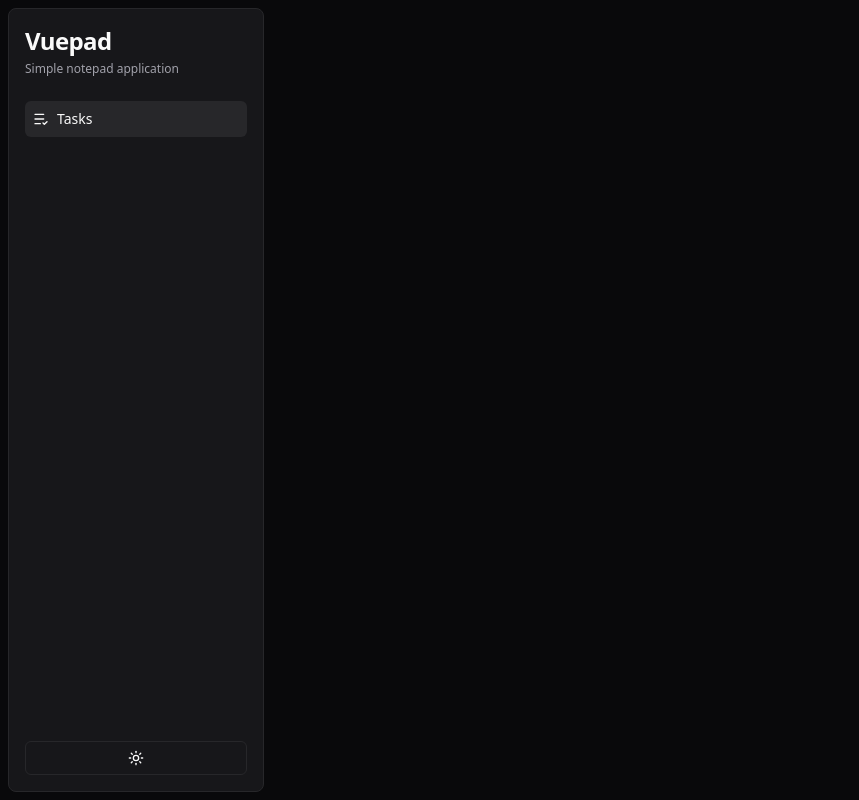
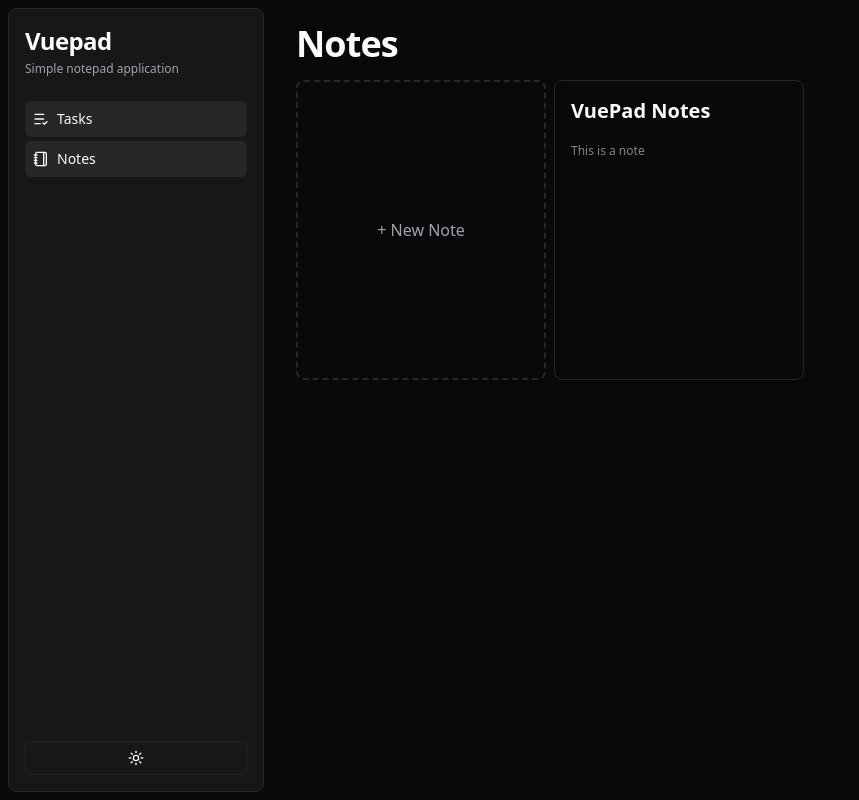
Before and after one commit to hdprajwal/vuepad, a Vue app: page /notes in a window 1280 px wide. Shown: the whole page, without its empty margins (0-859 px from the left). Built offline with nearby package versions, Linux system fonts and the light colour scheme.

Commit message:
feat: Add Notes feature with new views

```diff
--- a/src/App.vue
+++ b/src/App.vue
@@ -1,6 +1,6 @@
 <script setup lang="ts">
 import { RouterView } from 'vue-router'
-import { ListCheck, Sun, Moon } from 'lucide-vue-next'
+import { ListCheck, Notebook, Sun, Moon } from 'lucide-vue-next'
 import { useTheme } from './composables/useTheme'
 
 const { theme, toggleTheme } = useTheme();
@@ -24,6 +24,14 @@ const { theme, toggleTheme } = useTheme();
                 <span class="text-sm font-medium">Tasks</span>
               </RouterLink>
             </li>
+            <li>
+              <RouterLink to="/notes"
+                class="flex items-center gap-2 p-2 rounded-md bg-secondary text-foreground hover:bg-accent hover:text-accent-foreground transition-colors"
+                active-class="bg-accent text-accent-foreground">
+                <Notebook class="h-4 w-4" />
+                <span class="text-sm font-medium">Notes</span>
+              </RouterLink>
+            </li>
           </ul>
         </nav>
       </div>
@@ -34,7 +42,7 @@ const { theme, toggleTheme } = useTheme();
       </button>
     </aside>
     <main class="flex-1 overflow-y-auto p-6">
-      <div class="max-w-4xl mx-auto">
+      <div class="">
         <section class="w-full">
           <RouterView />
         </section>
--- /dev/null
+++ b/src/components/Notes/NoteEdit.vue
@@ -0,0 +1,17 @@
+<script setup lang="ts">
+import { useRoute } from 'vue-router'
+import { onMounted } from 'vue'
+
+const route = useRoute()
+
+const noteId = route.params.id
+
+onMounted(() => {
+    console.log(noteId)
+})
+
+</script>
+
+<template>
+    <div>This is note edit view</div>
+</template>
--- /dev/null
+++ b/src/components/Notes/NoteItem.vue
@@ -0,0 +1,40 @@
+<script setup lang="ts">
+import { RouterLink } from 'vue-router'
+
+const props = defineProps({
+    isNewNote: {
+        type: Boolean,
+        default: false
+    },
+    note: {
+        type: Object,
+        default: () => ({})
+    }
+})
+
+</script>
+
+<template>
+    <div v-if="isNewNote"
+        class="p-2 flex items-center justify-center border-2 border-dashed rounded-lg w-[250px] h-[300px] text-muted-foreground font-medium hover:border-primary/50 hover:text-primary cursor-pointer capitalize">
+        + New Note
+    </div>
+    <RouterLink :to="`/note/${note.id}`" v-else
+        class="p-4 border rounded-lg bg-card w-[250px] h-[300px] relative overflow-hidden flex flex-col">
+        <div class="flex-1 relative overflow-hidden">
+            <h1 v-if="note.title" class="text-xl font-bold text-foreground mb-4">
+                {{ note.title }}
+            </h1>
+
+            <div class="space-y-4 text-xs text-muted-foreground/80 leading-relaxed">
+                <p v-if="note.content">
+                    {{ note.content }}
+                </p>
+            </div>
+
+            <div
+                class="absolute bottom-0 left-0 right-0 h-24 bg-gradient-to-t from-card via-card/80 to-transparent pointer-events-none">
+            </div>
+        </div>
+    </RouterLink>
+</template>
--- /dev/null
+++ b/src/components/Notes/Page.vue
@@ -0,0 +1,14 @@
+<script setup lang="ts">
+import PageHeader from '@/components/ui/PageHeader.vue'
+import NoteItem from './NoteItem.vue'
+</script>
+
+<template>
+    <div>
+        <PageHeader title="Notes" />
+        <div class="flex flex-wrap gap-2">
+            <NoteItem :isNewNote="true" />
+            <NoteItem :note="{ id: 1, title: 'VuePad Notes', content: 'This is a note' }" />
+        </div>
+    </div>
+</template>
--- a/src/components/Tasks/Page.vue
+++ b/src/components/Tasks/Page.vue
@@ -1,6 +1,7 @@
 <script setup lang="ts">
 import { computed, onMounted } from 'vue'
 import { useTaskStore } from '@/stores/Task'
+import PageHeader from '@/components/ui/PageHeader.vue'
 import type { Task } from '@/stores/Task'
 
 import AddTask from './AddTask.vue'
@@ -39,7 +40,8 @@ onMounted(() => {
 
 <template>
     <div class="w-full">
-        <div class="flex flex-col gap-2">
+        <PageHeader title="Tasks" />
+        <div class="flex flex-col gap-2 max-w-4xl mx-auto">
             <AddTask @taskAdded="addTask" />
             <div v-if="activeTasks.length === 0" class="text-center">
                 No active tasks
--- /dev/null
+++ b/src/components/ui/PageHeader.vue
@@ -0,0 +1,13 @@
+<script setup lang="ts">
+defineProps({
+    title: {
+        type: String,
+        required: true
+    }
+})
+</script>
+<template>
+    <div class="mb-4">
+        <h1 class="text-4xl font-bold tracking-tight">{{ title }}</h1>
+    </div>
+</template>
--- a/src/router/index.ts
+++ b/src/router/index.ts
@@ -1,5 +1,7 @@
 import { createRouter, createWebHistory } from 'vue-router'
-import HomeView from '../views/HomeView.vue'
+import HomeView from '@/views/HomeView.vue'
+import NotesView from '@/views/Notes/NotesView.vue'
+import NoteEditView from '@/views/Notes/NoteEditView.vue'
 
 const router = createRouter({
   history: createWebHistory(import.meta.env.BASE_URL),
@@ -9,6 +11,16 @@ const router = createRouter({
       name: 'home',
       component: HomeView,
     },
+    {
+      path: '/notes',
+      name: 'notes',
+      component: NotesView,
+    },
+    {
+      path: '/note/:id',
+      name: 'note',
+      component: NoteEditView,
+    },
   ],
 })
 
--- /dev/null
+++ b/src/views/Notes/NoteEditView.vue
@@ -0,0 +1,7 @@
+<script setup lang="ts">
+import NoteEdit from '@/components/Notes/NoteEdit.vue'
+</script>
+
+<template>
+    <NoteEdit />
+</template>
--- /dev/null
+++ b/src/views/Notes/NotesView.vue
@@ -0,0 +1,7 @@
+<script setup lang="ts">
+import NotesPage from '@/components/Notes/Page.vue'
+</script>
+
+<template>
+    <NotesPage />
+</template>
```
